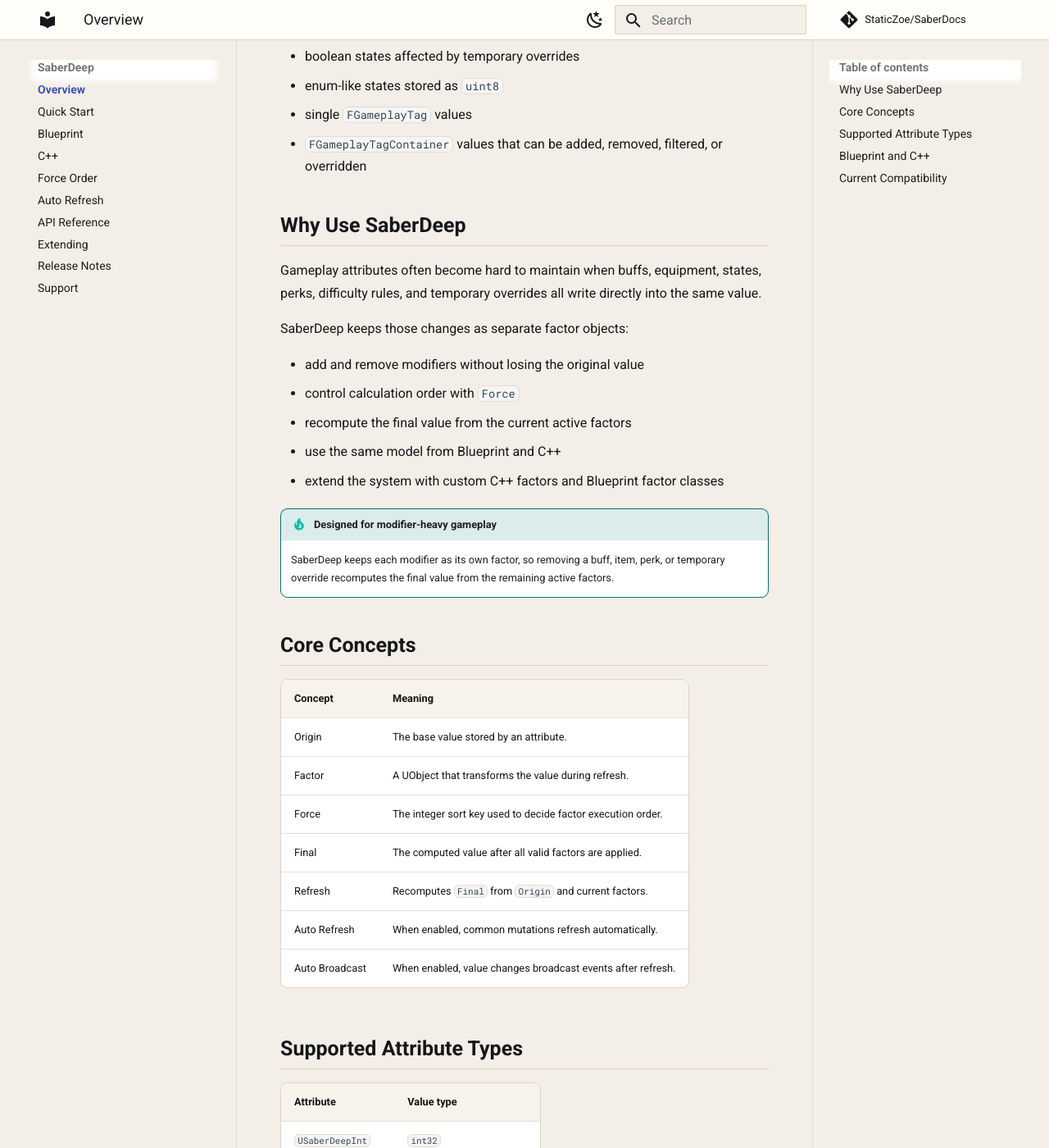
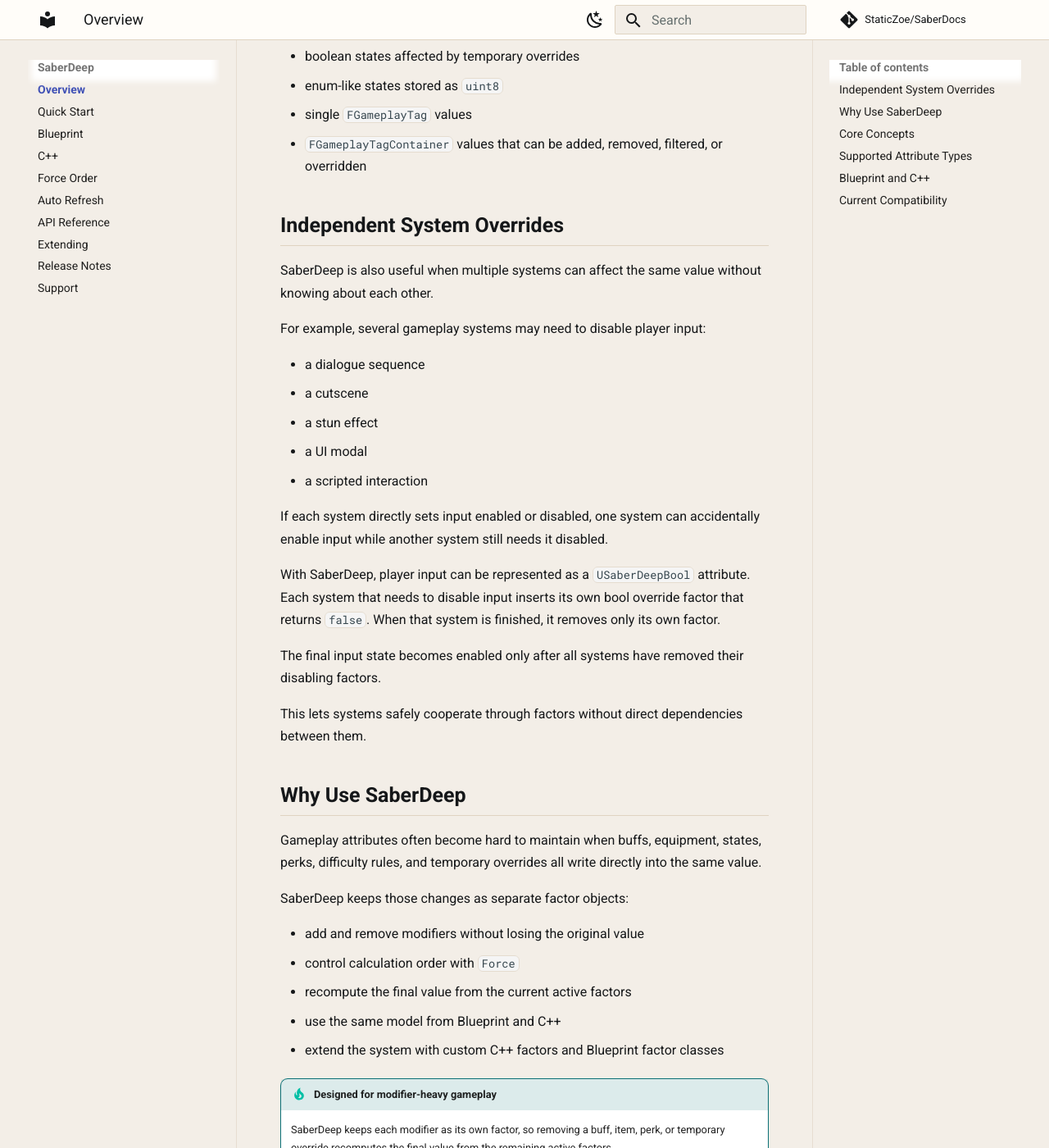
Before and after one commit to StaticZoe/SaberDocs, an MkDocs documentation site: the page built from docs/saberdeep/index.md, in a window 1280 px wide and 1400 px high, scrolled down 590 px. Shown: the whole window at 82% size. Built offline with MkDocs 1.6.1 and Material for MkDocs 9.7.7, drawn with Linux system fonts in a browser that asks for light colours; comment, search, counter and statistics services are not loaded.

Commit message:
Document independent override use case

```diff
--- a/docs/saberdeep/index.md
+++ b/docs/saberdeep/index.md
@@ -18,6 +18,26 @@
 - enum-like states stored as `uint8`
 - single `FGameplayTag` values
 - `FGameplayTagContainer` values that can be added, removed, filtered, or overridden
+
+## Independent System Overrides
+
+SaberDeep is also useful when multiple systems can affect the same value without knowing about each other.
+
+For example, several gameplay systems may need to disable player input:
+
+- a dialogue sequence
+- a cutscene
+- a stun effect
+- a UI modal
+- a scripted interaction
+
+If each system directly sets input enabled or disabled, one system can accidentally enable input while another system still needs it disabled.
+
+With SaberDeep, player input can be represented as a `USaberDeepBool` attribute. Each system that needs to disable input inserts its own bool override factor that returns `false`. When that system is finished, it removes only its own factor.
+
+The final input state becomes enabled only after all systems have removed their disabling factors.
+
+This lets systems safely cooperate through factors without direct dependencies between them.
 
 ## Why Use SaberDeep
 
```
